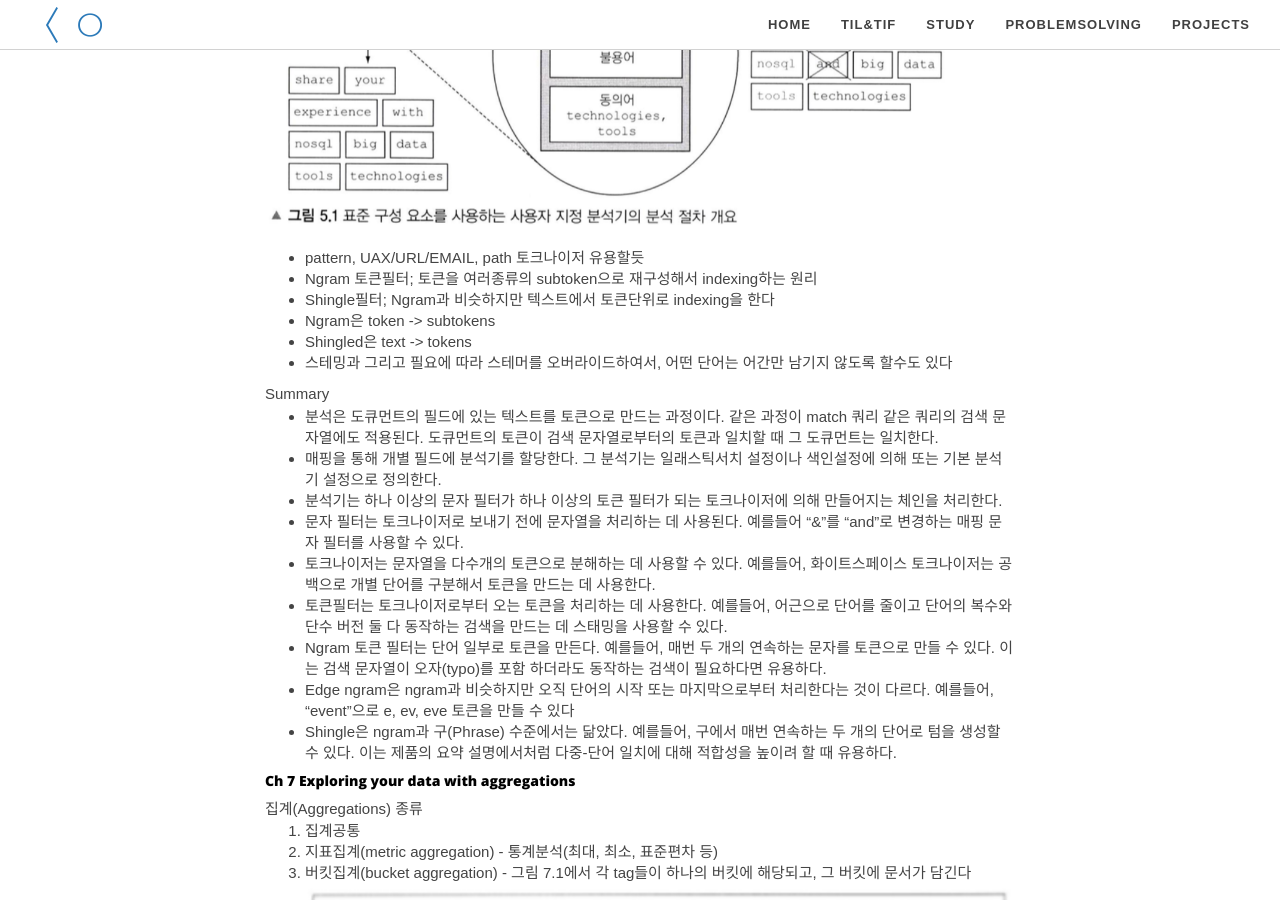
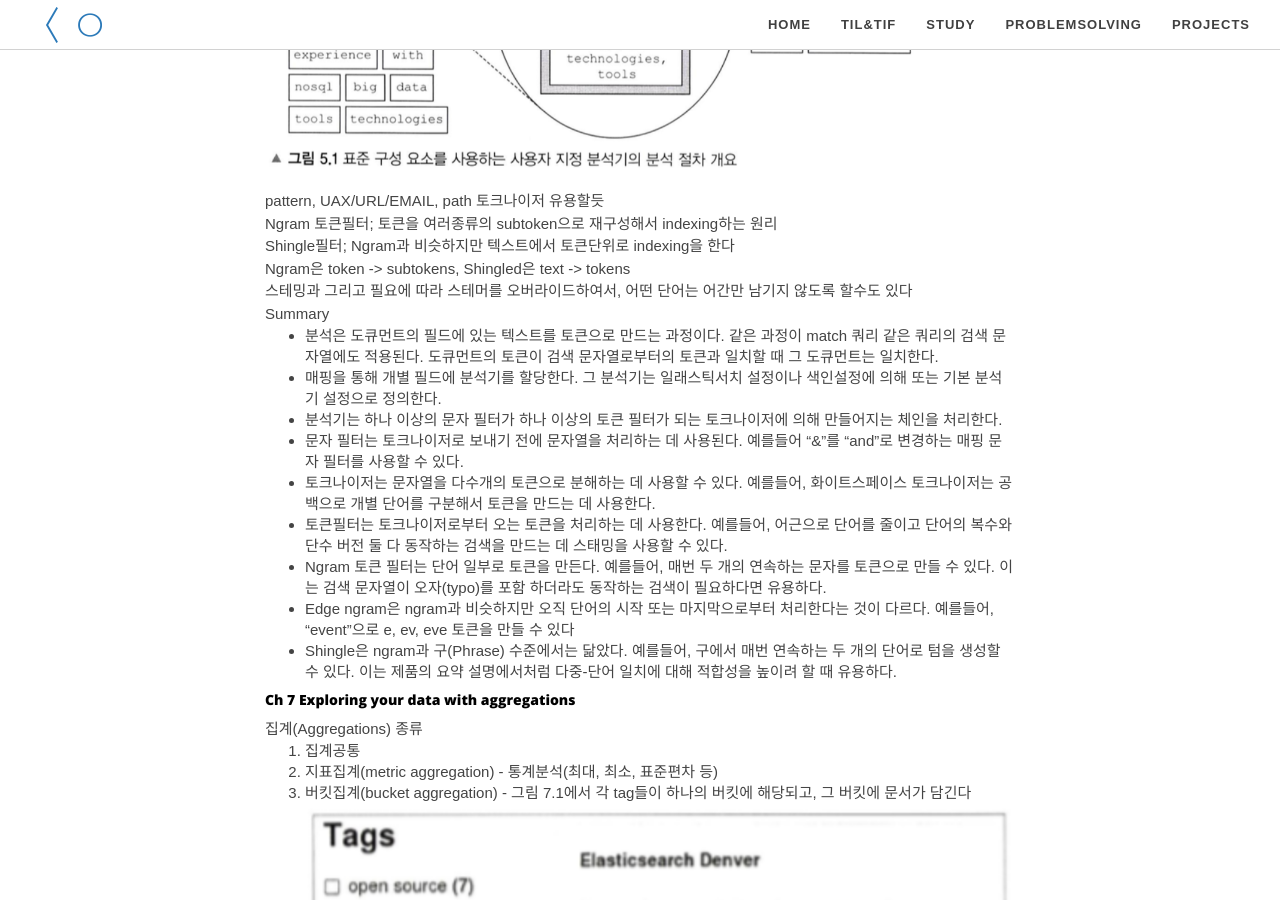
Before and after one commit to seongwoopark/seongwoopark.github.io, a Jekyll site: the page built from _posts/2018-10-30-study-elasticsearch_in_action.md, in a window 1280 px wide and 900 px high, scrolled down 2932 px. Built offline with Jekyll 4.4.1, drawn with Linux system fonts in a browser that asks for light colours; nearby versions of some CDN libraries; comment, search, counter and statistics services are not loaded.

````diff
--- a/_posts/2018-10-30-study-elasticsearch_in_action.md
+++ b/_posts/2018-10-30-study-elasticsearch_in_action.md
@@ -51,8 +50,9 @@ curl 'localhost:9200/get-together,other/event,group/_search' -d '...'
 curl 'localhost:9200/+get-toge*,-get-together/_search' -d '...'
 ```
 
-- search시 sort하면, score는 null로 평가된다
-- 필터와 쿼리의 가장 큰 차이는 scoring! 필터는 scoring이 아니라 yes/no로 이진 판단만 한다
+search시 sort하면, score는 null로 평가된다
+
+필터와 쿼리의 가장 큰 차이는 scoring! 필터는 scoring이 아니라 yes/no로 이진 판단만 한다
 
 필터 비트셋 예시<br/>
 ![filter bit set](https://raw.githubusercontent.com/seongwoopark/seongwoopark.github.io/master/img/2018-10-30-study-elasticsearch_in_action_2.png)<br/><br/>
@@ -61,12 +61,15 @@ curl 'localhost:9200/+get-toge*,-get-together/_search' -d '...'
 분석기 동작 과정(도큐먼트가 indexing 되는 과정)<br/>
 ![analyzer](https://raw.githubusercontent.com/seongwoopark/seongwoopark.github.io/master/img/2018-10-30-study-elasticsearch_in_action_3.png)<br/><br/>
 
-- pattern, UAX/URL/EMAIL, path 토크나이저 유용할듯
-- Ngram 토큰필터; 토큰을 여러종류의 subtoken으로 재구성해서 indexing하는 원리
-- Shingle필터; Ngram과 비슷하지만 텍스트에서 토큰단위로 indexing을 한다
-- Ngram은 token -> subtokens
-- Shingled은 text -> tokens
-- 스테밍과 그리고 필요에 따라 스테머를 오버라이드하여서, 어떤 단어는 어간만 남기지 않도록 할수도 있다
+pattern, UAX/URL/EMAIL, path 토크나이저 유용할듯
+
+Ngram 토큰필터; 토큰을 여러종류의 subtoken으로 재구성해서 indexing하는 원리
+
+Shingle필터; Ngram과 비슷하지만 텍스트에서 토큰단위로 indexing을 한다
+
+Ngram은 token -> subtokens, Shingled은 text -> tokens
+
+스테밍과 그리고 필요에 따라 스테머를 오버라이드하여서, 어떤 단어는 어간만 남기지 않도록 할수도 있다
 
 Summary
 - 분석은 도큐먼트의 필드에 있는 텍스트를 토큰으로 만드는 과정이다. 같은 과정이 match 쿼리 같은 쿼리의 검색 문자열에도 적용된다. 도큐먼트의 토큰이 검색 문자열로부터의 토큰과 일치할 때 그 도큐먼트는 일치한다.
@@ -85,12 +88,12 @@ Summary
 1. 집계공통
 2. 지표집계(metric aggregation) - 통계분석(최대, 최소, 표준편차 등)
 3. 버킷집계(bucket aggregation) - 그림 7.1에서 각 tag들이 하나의 버킷에 해당되고, 그 버킷에 문서가 담긴다<br/>
-![bucket aggregation](https://raw.githubusercontent.com/seongwoopark/seongwoopark.github.io/master/img/2018-10-30-study-elasticsearch_in_action_4.png)
+![bucket aggregation](https://raw.githubusercontent.com/seongwoopark/seongwoopark.github.io/master/img/2018-10-30-study-elasticsearch_in_action_4.png)<br/><br/>
 4. 중첩집계(composite aggregation) - 그림 7.2처럼 버킷아래에 또 다른 기준의 집계를 위한 하위 버킷을 중첩해서 사용할 수 있다<br/>
-![nested aggregation](https://raw.githubusercontent.com/seongwoopark/seongwoopark.github.io/master/img/2018-10-30-study-elasticsearch_in_action_5.png)
+![nested aggregation](https://raw.githubusercontent.com/seongwoopark/seongwoopark.github.io/master/img/2018-10-30-study-elasticsearch_in_action_5.png)<br/><br/>
 
 Filtered 질의와 post filter의 비교<br/>
-![post filter](https://raw.githubusercontent.com/seongwoopark/seongwoopark.github.io/master/img/2018-10-30-study-elasticsearch_in_action_6.png)
+![post filter](https://raw.githubusercontent.com/seongwoopark/seongwoopark.github.io/master/img/2018-10-30-study-elasticsearch_in_action_6.png)<br/><br/>
 
 근사치통계(approximate aggregations)의 필요성<br/>
 -> 문서 전체를 대상으로하는건 많은 시간과, 메모리를 사용한다
@@ -103,7 +106,7 @@ Filtered 질의와 post filter의 비교<br/>
 2. cardinality
 
 지표집계(metric aggregation) 예제<br/>
-![metric aggregation](https://raw.githubusercontent.com/seongwoopark/seongwoopark.github.io/master/img/2018-10-30-study-elasticsearch_in_action_7.png)
+![metric aggregation](https://raw.githubusercontent.com/seongwoopark/seongwoopark.github.io/master/img/2018-10-30-study-elasticsearch_in_action_7.png)<br/><br/>
 
 버킷집계(bucket aggregation)의 종류
 1. terms aggregation(significant terms aggregation)
@@ -113,7 +116,7 @@ Filtered 질의와 post filter의 비교<br/>
 5. geodistance, geohash grid aggregation
 
 버킷집계(bucket aggregation 예제<br/>
-![bucket aggregation](https://raw.githubusercontent.com/seongwoopark/seongwoopark.github.io/master/img/2018-10-30-study-elasticsearch_in_action_8.png)
+![bucket aggregation](https://raw.githubusercontent.com/seongwoopark/seongwoopark.github.io/master/img/2018-10-30-study-elasticsearch_in_action_8.png)<br/><br/>
 
 missing aggregation; nosql의 특징을 잘 회피하면서 aggregation 하는 유용한 방법인 듯
 
@@ -137,25 +140,25 @@ Summary
 elasticsearch에서 도큐먼트간 관계를 다루는 방법들
 1. 개체(Object) datatype
 2. 중첩(Nested) datatype<br/>
-![object and nested datatype](https://raw.githubusercontent.com/seongwoopark/seongwoopark.github.io/master/img/2018-10-30-study-elasticsearch_in_action_9.png)
+![object and nested datatype](https://raw.githubusercontent.com/seongwoopark/seongwoopark.github.io/master/img/2018-10-30-study-elasticsearch_in_action_9.png)<br/><br/>
 3. Parent/child(-> [join datatype](https://www.elastic.co/guide/en/elasticsearch/reference/6.3/parent-join.html)으로 대체됨)<br/>
-![join datatype](https://raw.githubusercontent.com/seongwoopark/seongwoopark.github.io/master/img/2018-10-30-study-elasticsearch_in_action_10.png)
+![join datatype](https://raw.githubusercontent.com/seongwoopark/seongwoopark.github.io/master/img/2018-10-30-study-elasticsearch_in_action_10.png)<br/><br/>
 4. 비정규화(Denormalize)<br/>
-![denormalize](https://raw.githubusercontent.com/seongwoopark/seongwoopark.github.io/master/img/2018-10-30-study-elasticsearch_in_action_11.png)
+![denormalize](https://raw.githubusercontent.com/seongwoopark/seongwoopark.github.io/master/img/2018-10-30-study-elasticsearch_in_action_11.png)<br/><br/>
 5. 개별 Document, App level에서 logic으로 처리<br/>
-![app level](https://raw.githubusercontent.com/seongwoopark/seongwoopark.github.io/master/img/2018-10-30-study-elasticsearch_in_action_12.png)
+![app level](https://raw.githubusercontent.com/seongwoopark/seongwoopark.github.io/master/img/2018-10-30-study-elasticsearch_in_action_12.png)<br/><br/>
 
 개체(Object) datatype의 도큐먼트를 indexing 하는 경우, 내부 저장구조
-![obejct datatype의 indexing](https://raw.githubusercontent.com/seongwoopark/seongwoopark.github.io/master/img/2018-10-30-study-elasticsearch_in_action_13.png)
+![obejct datatype의 indexing](https://raw.githubusercontent.com/seongwoopark/seongwoopark.github.io/master/img/2018-10-30-study-elasticsearch_in_action_13.png)<br/><br/>
 
 개체(Object) datatype은 1:1관계에서 가장 잘 작동한다, 1:N을 표현하기 위해서는 data indexing을 array로 해야하는데, 이렇게 되면 elasticsearch는 내부적으로 아래와 같이 indexing 하게되어 예상치 않은 동작을 한다.
-![obejct datatype의 indexing problem](https://raw.githubusercontent.com/seongwoopark/seongwoopark.github.io/master/img/2018-10-30-study-elasticsearch_in_action_14.png)
+![obejct datatype의 indexing problem](https://raw.githubusercontent.com/seongwoopark/seongwoopark.github.io/master/img/2018-10-30-study-elasticsearch_in_action_14.png)<br/><br/>
 
 개체(Object) datatype에서 교차-개체 조건을 둘다 활성화 하려면, INCLUDE_IN_ROOT, INCLUDE_IN_PARENT를 사용해야한다
 1. INCLUDE_IN_ROOT 예시<br/>
-![obejct datatype의 INCLUDE_IN_ROOT](https://raw.githubusercontent.com/seongwoopark/seongwoopark.github.io/master/img/2018-10-30-study-elasticsearch_in_action_15.png)
+![obejct datatype의 INCLUDE_IN_ROOT](https://raw.githubusercontent.com/seongwoopark/seongwoopark.github.io/master/img/2018-10-30-study-elasticsearch_in_action_15.png)<br/><br/>
 2. INCLUDE_IN_PARENT 예시<br/>
-![obejct datatype의 INCLUDE_IN_PARENT](https://raw.githubusercontent.com/seongwoopark/seongwoopark.github.io/master/img/2018-10-30-study-elasticsearch_in_action_16.png)
+![obejct datatype의 INCLUDE_IN_PARENT](https://raw.githubusercontent.com/seongwoopark/seongwoopark.github.io/master/img/2018-10-30-study-elasticsearch_in_action_16.png)<br/><br/>
 
 
 <h5>Ch 9 Scaling out</h5>
@@ -164,7 +167,7 @@ elasticsearch에서 도큐먼트간 관계를 다루는 방법들
 
 그림 9.2처럼, 노드가 3개일때 한 노드에 primary, replica 샤드가 동시에 있을 수는 있지만 같은(같은 번호의) primary, replica 샤드가 동시에 같은 노드에 있을 수는 없다
 es는 primary 샤드를 찾을 수 없을 경우, replica샤드를 primary로 승격시켜서 사용한다
-![replica shard promoted](https://raw.githubusercontent.com/seongwoopark/seongwoopark.github.io/master/img/2018-10-30-study-elasticsearch_in_action_18.png)
+![replica shard promoted](https://raw.githubusercontent.com/seongwoopark/seongwoopark.github.io/master/img/2018-10-30-study-elasticsearch_in_action_18.png)<br/><br/>
 
 노드가 추가되면 좋은 점<br/>
 query나 aggregation 성능 향상에 도움이 된다(각 노드별로 메모리 및 연산 리소스를 따로 사용하기 분산처리 효과가 있음)
@@ -185,7 +188,7 @@ es에서 노드 멀티캐스트 디스커버리는 deprecated 됐다. 유니캐
 - 마스터 노드의 선출은 어떻게? -> 선거, voting 로직이 있음
 
 마스터 노드의 장애감지 프로세스<br/>
-![master node ping](https://raw.githubusercontent.com/seongwoopark/seongwoopark.github.io/master/img/2018-10-30-study-elasticsearch_in_action_19.png)<br/>
+![master node ping](https://raw.githubusercontent.com/seongwoopark/seongwoopark.github.io/master/img/2018-10-30-study-elasticsearch_in_action_19.png)<br/><br/>
 
 장애감지 프로세스 config 값들<br/>
 - ping_interval: 마스터 노드는 이 간격마다 다른 노드들에 장애 감지를 위한 핑을 보낸다
@@ -195,7 +198,7 @@ es에서 노드 멀티캐스트 디스커버리는 deprecated 됐다. 유니캐
 예를들어 서로 다른 aws 리전에 있는 ec2들을 노드로 사용하는 것처럼 ping의 요청/응답 레이턴시가 긴 경우 위 config 값들을 적절하게 변경해줘야 한다
 
 노드가 유실되는 경우 동작<br/>
-![lost node](https://raw.githubusercontent.com/seongwoopark/seongwoopark.github.io/master/img/2018-10-30-study-elasticsearch_in_action_20.png)<br/>
+![lost node](https://raw.githubusercontent.com/seongwoopark/seongwoopark.github.io/master/img/2018-10-30-study-elasticsearch_in_action_20.png)<br/><br/>
 
 이후에, 레플리카 샤드를 재생성<br/>
-![restore replica shard](https://raw.githubusercontent.com/seongwoopark/seongwoopark.github.io/master/img/2018-10-30-study-elasticsearch_in_action_21.png)<br/>
+![restore replica shard](https://raw.githubusercontent.com/seongwoopark/seongwoopark.github.io/master/img/2018-10-30-study-elasticsearch_in_action_21.png)<br/><br/>
````
Also changed, not shown: other parts of _posts/2018-10-30-study-elasticsearch_in_action.md (+0 -1 lines).
